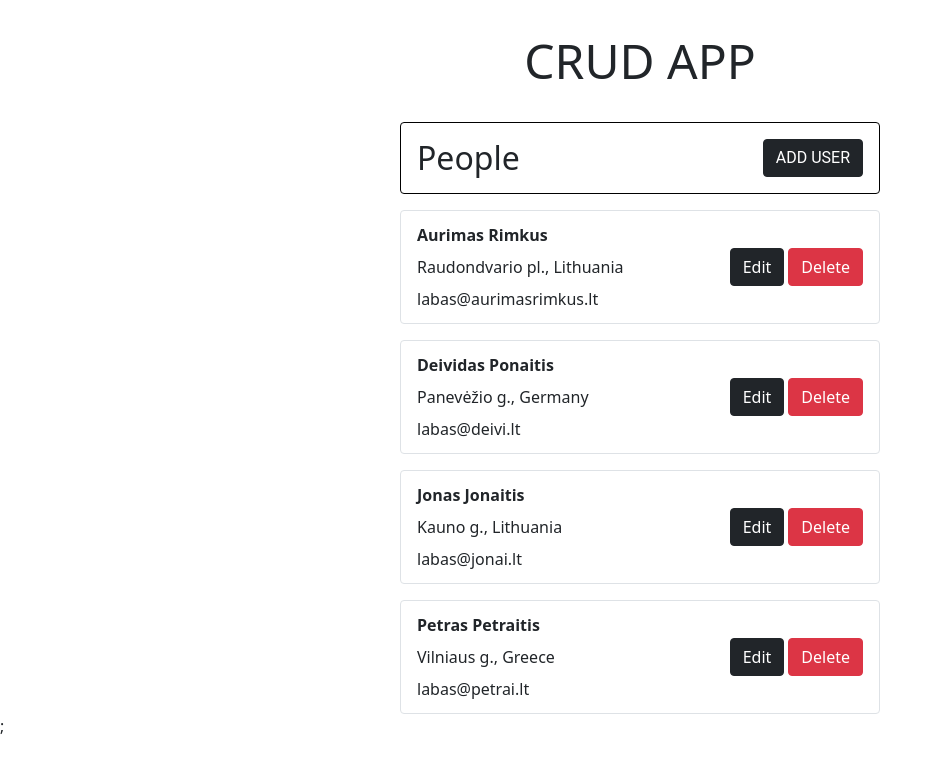
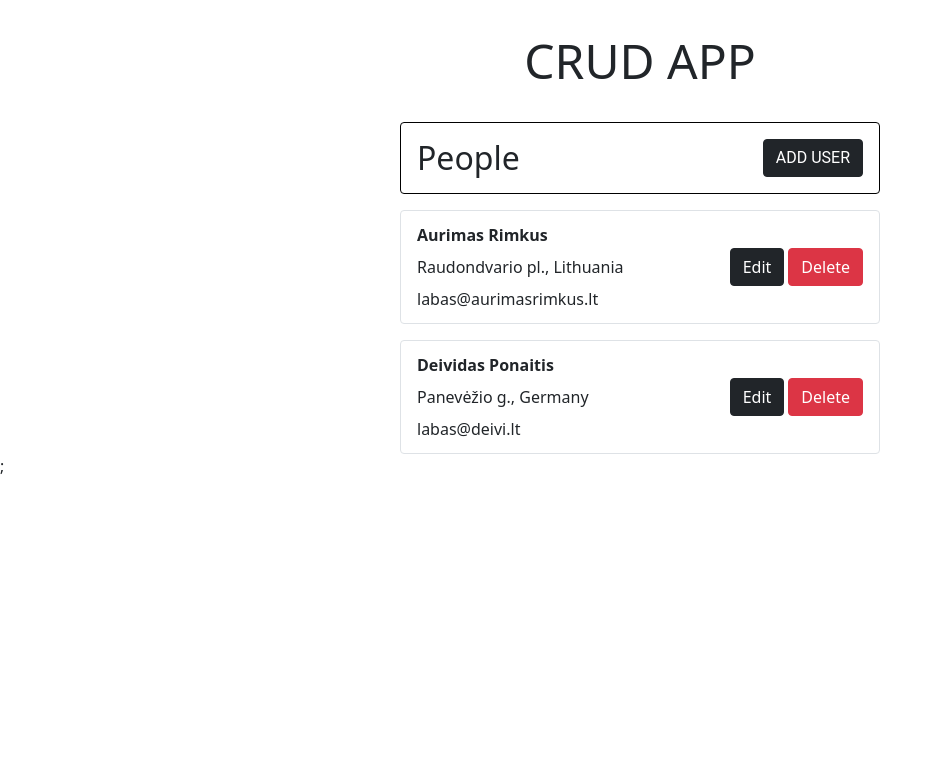
Before and after one commit to rimkusaurimas/crud-app, a React (Create React App) app: page / in a window 1280 px wide. Shown: the top 772 px of the page, without its empty margins (0-943 px from the left). Built offline with nearby package versions, Linux system fonts and the light colour scheme.

Commit message:
Pagination init

```diff
--- /dev/null
+++ b/src/components/Pagination/index.js
@@ -0,0 +1 @@
+export * from "./Pagination";
--- /dev/null
+++ b/src/components/Pagination/pagination.module.scss
@@ -0,0 +1 @@
+@import "../../styles/_base.scss";
--- a/src/components/UserList/UserList.jsx
+++ b/src/components/UserList/UserList.jsx
@@ -1,11 +1,18 @@
-import React, { useContext } from "react";
+import React, { useContext, useState } from "react";
 import { ListGroup } from "reactstrap";
 import { SingleUser } from "./SingleUser/SingleUser";
 import { UserContext } from "../../features/context/UserContext";
 
 export const UserList = () => {
   const [users, setUsers] = useContext(UserContext);
+  const [currentPage, setCurrentPage] = useState(1);
+  const [objPerPage, setObjPerPage] = useState(2);
 
+  const indexOfLastObj = currentPage * objPerPage;
+  const indexOfFirstObj = indexOfLastObj - objPerPage;
+  const currentObj = users.slice(indexOfFirstObj, indexOfLastObj);
+
+  console.log(currentObj);
   const handleRemove = (id) => {
     setUsers(users.filter((user) => !(user.id === id)));
   };
@@ -15,7 +22,7 @@ export const UserList = () => {
   return (
     <div>
       <ListGroup>
-        {users.map((user) => (
+        {currentObj.map((user) => (
           <SingleUser
             name={user.name}
             lastName={user.lastName}
```
Also changed, not shown: src/components/Pagination/Pagination.jsx (added, +9 -0 lines).
